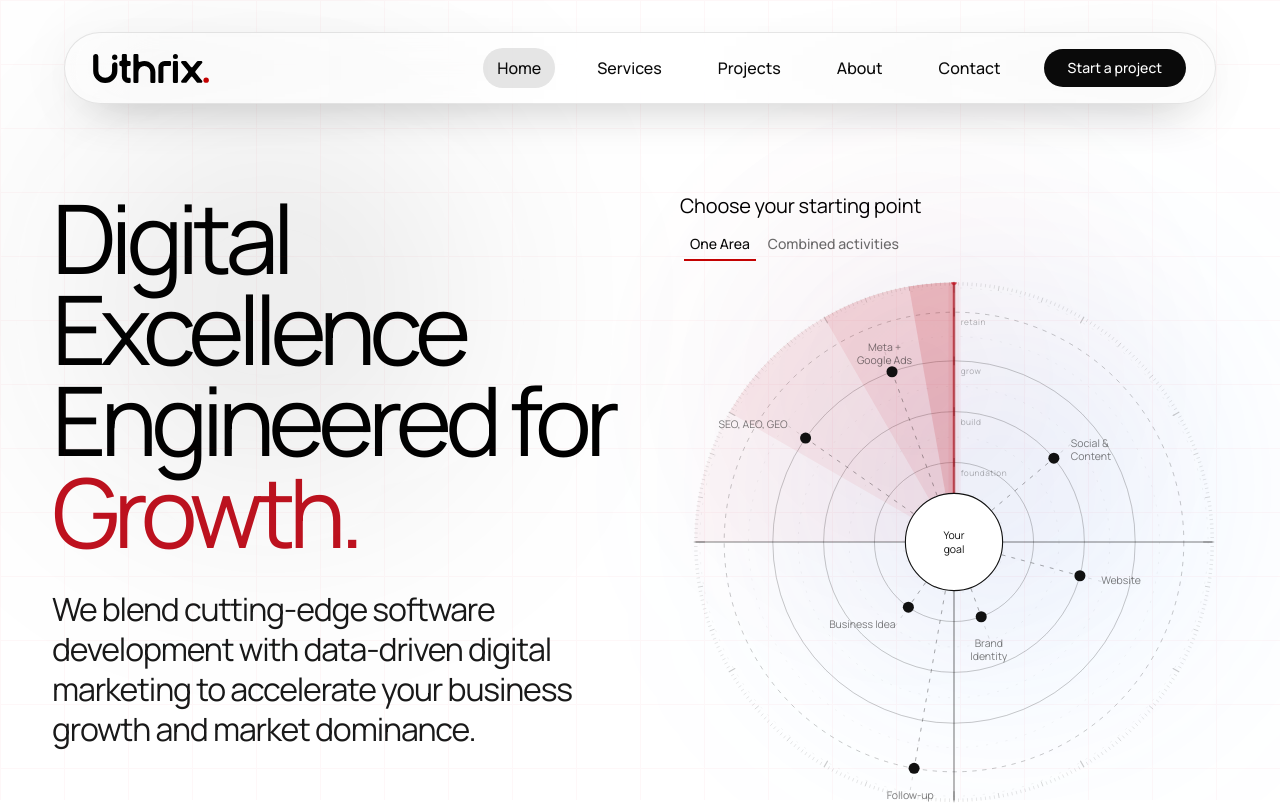
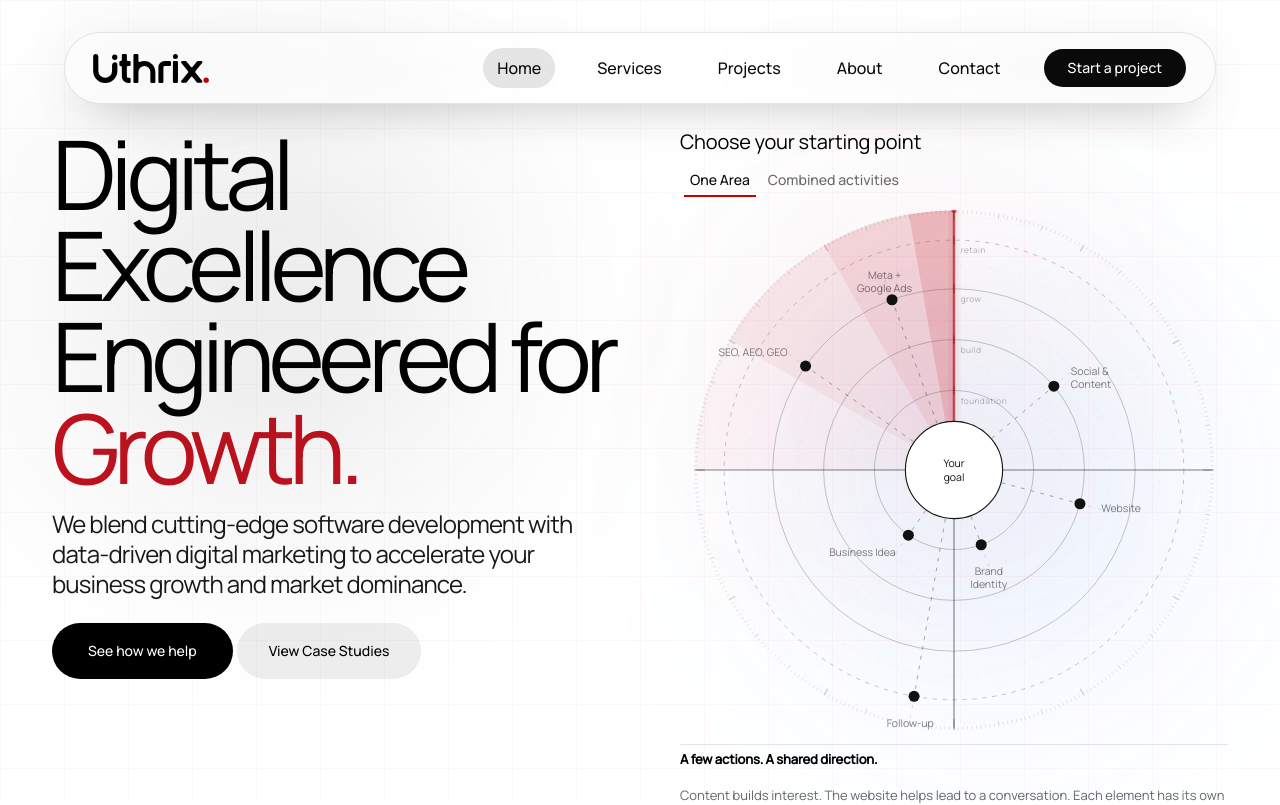
Before and after one commit to Uthrix-Digital/uthrix-digital, a Next.js app: page / in a window 1280 px wide. Shown: the top 805 px of the page. Built offline with nearby package versions, Linux system fonts and the light colour scheme.

Commit message:
feat: adjust spacing in Hero and GrowthPathMap components for improved layout

```diff
--- a/src/app/(marketing)/page.tsx
+++ b/src/app/(marketing)/page.tsx
@@ -11,7 +11,7 @@ export default function Home() {
         <Navigation />
         <ScrollToTopButton />
       </div>
-      <main className="py-16">
+      <main className="py-0">
         <Hero />
       </main>
       <section className="flex flex-1 items-center justify-center px-4 py-16 sm:py-24"></section>
--- a/src/components/shared/(GrowthPathMap)/GrowthPathMap.tsx
+++ b/src/components/shared/(GrowthPathMap)/GrowthPathMap.tsx
@@ -63,7 +63,7 @@ export function GrowthPathMap() {
   };
 
   return (
-    <div className="flex flex-col gap-2">
+    <div className="flex flex-col gap-0">
       {/* ── Header ────────────────────────────────────────────────────────── */}
       <div>
         <p className="type-h6  text-black tracking-[-0.01em]">
--- a/src/components/shared/Hero.tsx
+++ b/src/components/shared/Hero.tsx
@@ -38,7 +38,7 @@ export function Hero() {
       <section
         id="home"
         aria-label="Uthrix Digital introduction"
-        className="overflow-hidden bg-white pt-28 text-black sm:pt-32"
+        className="overflow-hidden bg-white pt-4 text-black sm:pt-32"
       >
         <div className="mx-auto w-full max-w-310 px-4 pb-10 sm:px-6 lg:px-8">
           <div className="grid grid-cols-1 gap-12 lg:grid-cols-[minmax(0,1fr)_425px] lg:gap-16 xl:grid-cols-[minmax(0,1fr)_548px]">
@@ -65,7 +65,7 @@ export function Hero() {
 
                 <motion.p
                   variants={fadeUp}
-                  className="mt-6 max-w-136 type-h4 leading-tight tracking-[-0.035em] text-black/90 sm:mt-8"
+                  className="mt-6 max-w-136 type-h5 leading-tight tracking-[-0.035em] text-black/90 sm:mt-4"
                 >
                   We blend cutting-edge software development with data-driven
                   digital marketing to accelerate your business growth and
@@ -75,7 +75,7 @@ export function Hero() {
 
               <motion.div
                 variants={fadeUp}
-                className="mt-10 flex flex-wrap gap-3 lg:mt-16"
+                className="mt-10 flex flex-wrap gap-1 lg:mt-6"
               >
                 <a
                   href="#services"
```
